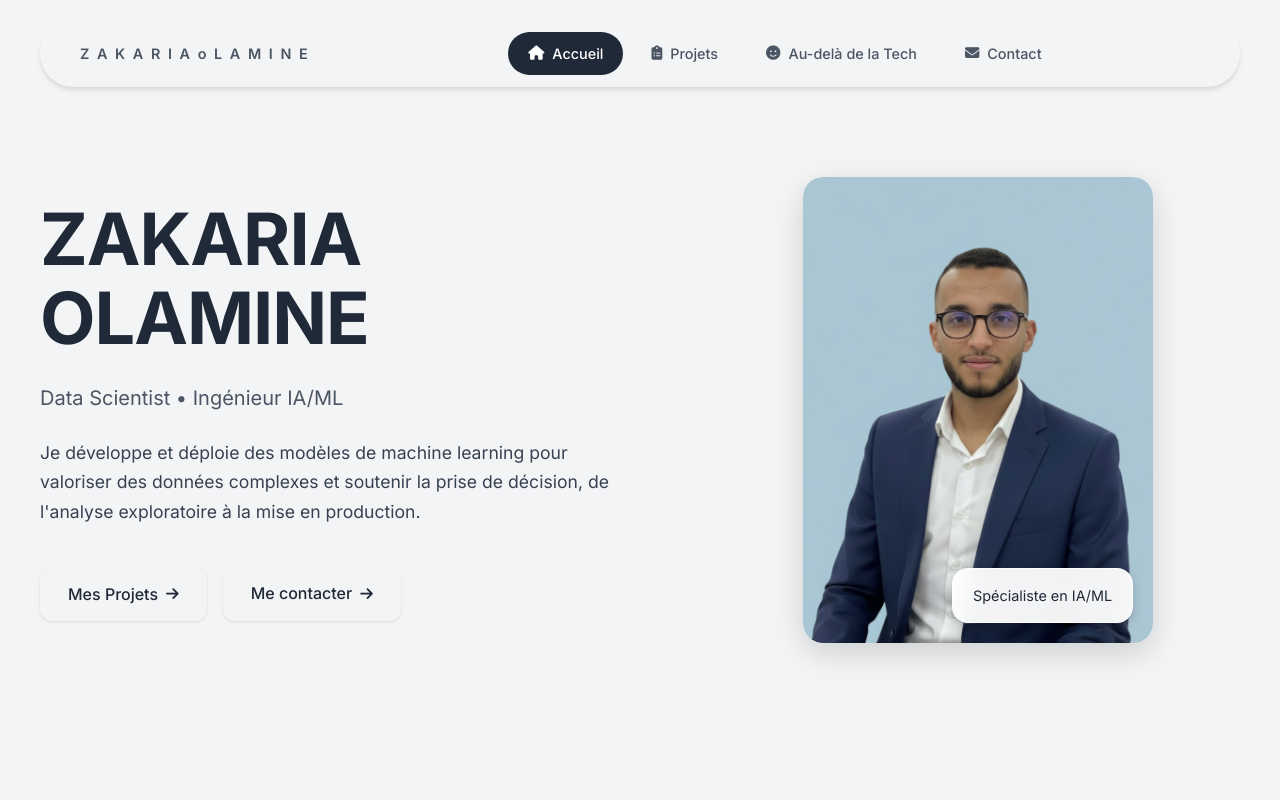
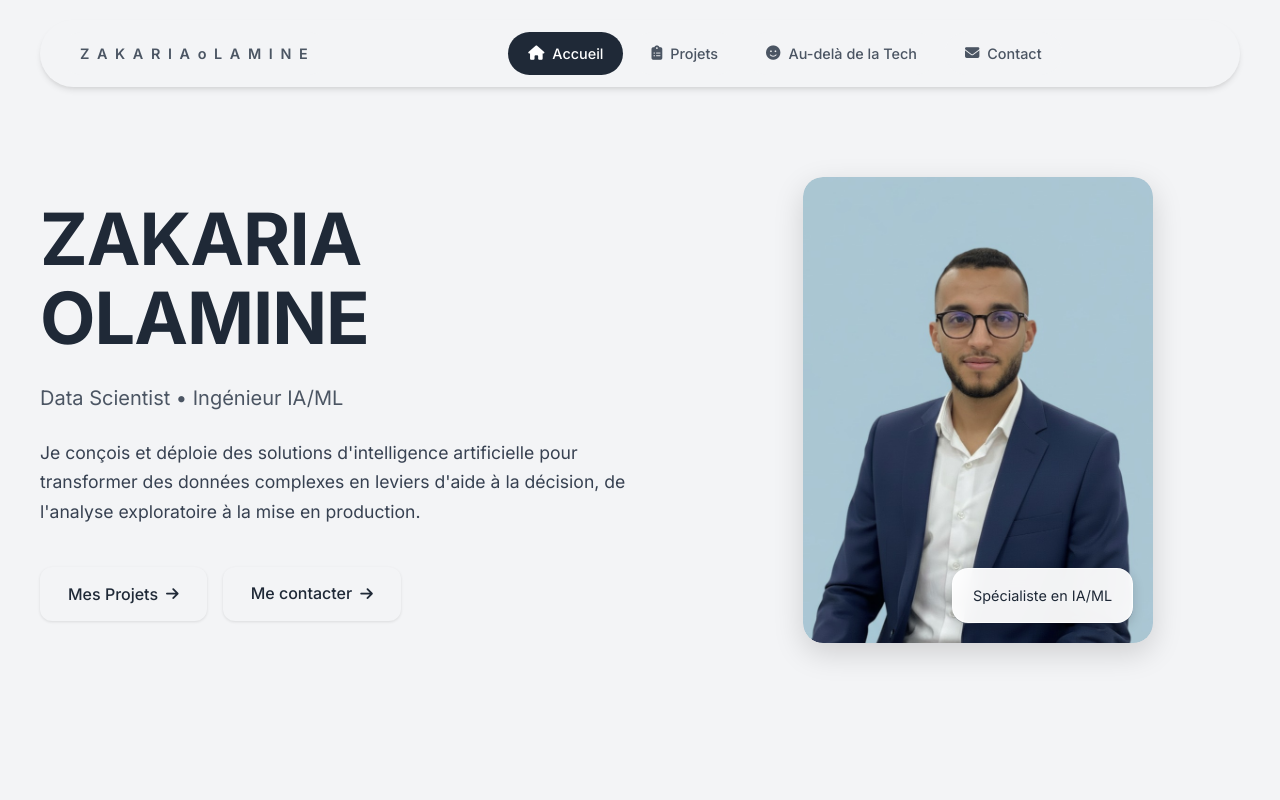
Before and after one commit to olamineZakaria/zakaria-olamine-portfolio, a Vue app: page / in a window 1280 px wide. Shown: the top 800 px of the page. Built offline with nearby package versions, Linux system fonts and the light colour scheme.

Commit message:
GitHub Pages

```diff
--- a/src/components/Hero.vue
+++ b/src/components/Hero.vue
@@ -5,7 +5,7 @@
         <h1 class="hero-name">Zakaria Olamine</h1>
         <p class="hero-title">Data Scientist • Ingénieur IA/ML</p>
         <p class="hero-description">
-          Je développe et déploie des modèles de machine learning pour valoriser des données complexes et soutenir la prise de décision, de l'analyse exploratoire à la mise en production.
+          Je conçois et déploie des solutions d'intelligence artificielle pour transformer des données complexes en leviers d'aide à la décision, de l'analyse exploratoire à la mise en production.
         </p>
         <div class="hero-buttons">
           <button class="btn" @click="scrollTo('projects')">
```
